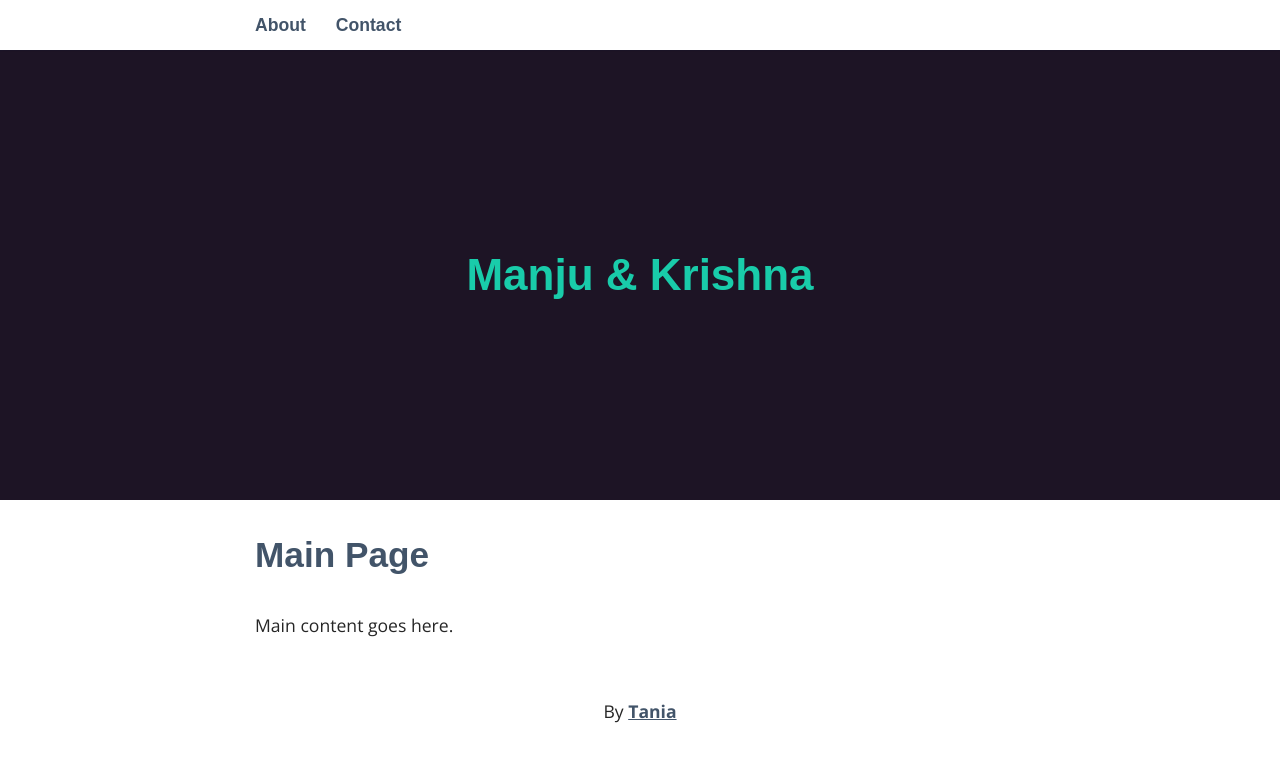
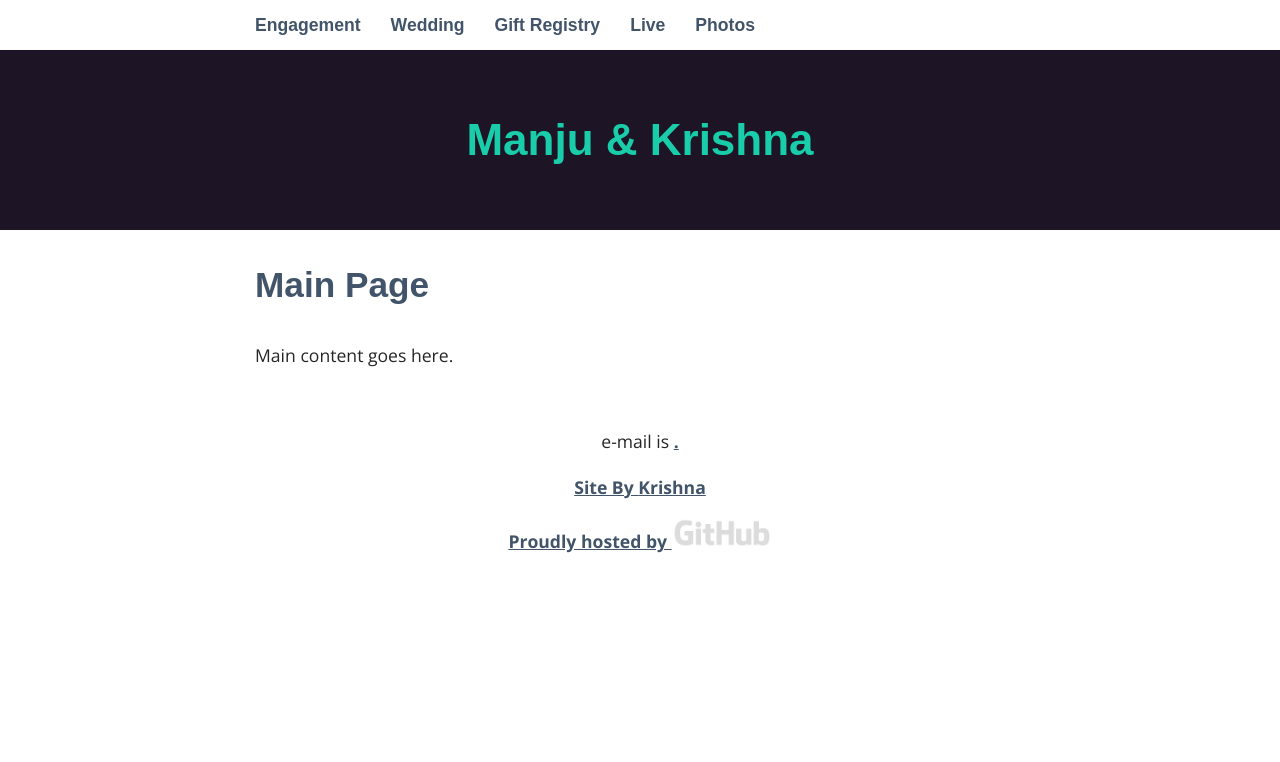
Before and after one commit to krish300/wedding, a Jekyll site: the page built from index.html, in a window 1280 px wide. Shown: the top 762 px of the page. Built offline with Jekyll 4.4.1, drawn with Linux system fonts in a browser that asks for light colours; some web fonts are replaced.

Commit message:
Added wedding specific info - iter 1

```diff
--- a/_includes/footer.html
+++ b/_includes/footer.html
@@ -1,3 +1,14 @@
 <footer>
-	<p>By <a href="http://github.com/krish300">Tania</p>
+	<p>
+	e-mail is <a href="mailto:krishna.teja300@gmail.com">.
+	</p>
+	<p>
+	Site By <a href="http://github.com/krish300">Krishna
+	</p>
+	<p>
+		Proudly hosted by
+		<a href="https://pages.github.com/">
+			<img src="{{ 'img/footer-logo.png'}}" width="100" height="30" alt="GitHub • Social coding">
+		</a>
+    </p>
 </footer>
--- a/_sass/_layout.scss
+++ b/_sass/_layout.scss
@@ -41,7 +41,7 @@ header {
 	padding: 0px 15px;
 	text-align: center;
 	margin: 50px 0 0;
-	height: 50vh;
+	height: 20vh;
 	display: flex;
 	justify-content: center;
 	align-items: center;
```
Also changed, not shown: _layouts/post.html (deleted, +0 -8 lines), _pages/01_about.md (deleted, +0 -10 lines), _pages/01_engagement.md (added, +14 -0 lines), _pages/02_contact.md (deleted, +0 -9 lines), _pages/02_wedding.md (added, +14 -0 lines), _pages/03_gift_registry.md (added, +18 -0 lines), _pages/04_wedding_live.md (added, +9 -0 lines), _pages/05_photos.md (added, +9 -0 lines), img/footer-logo.png (added).
